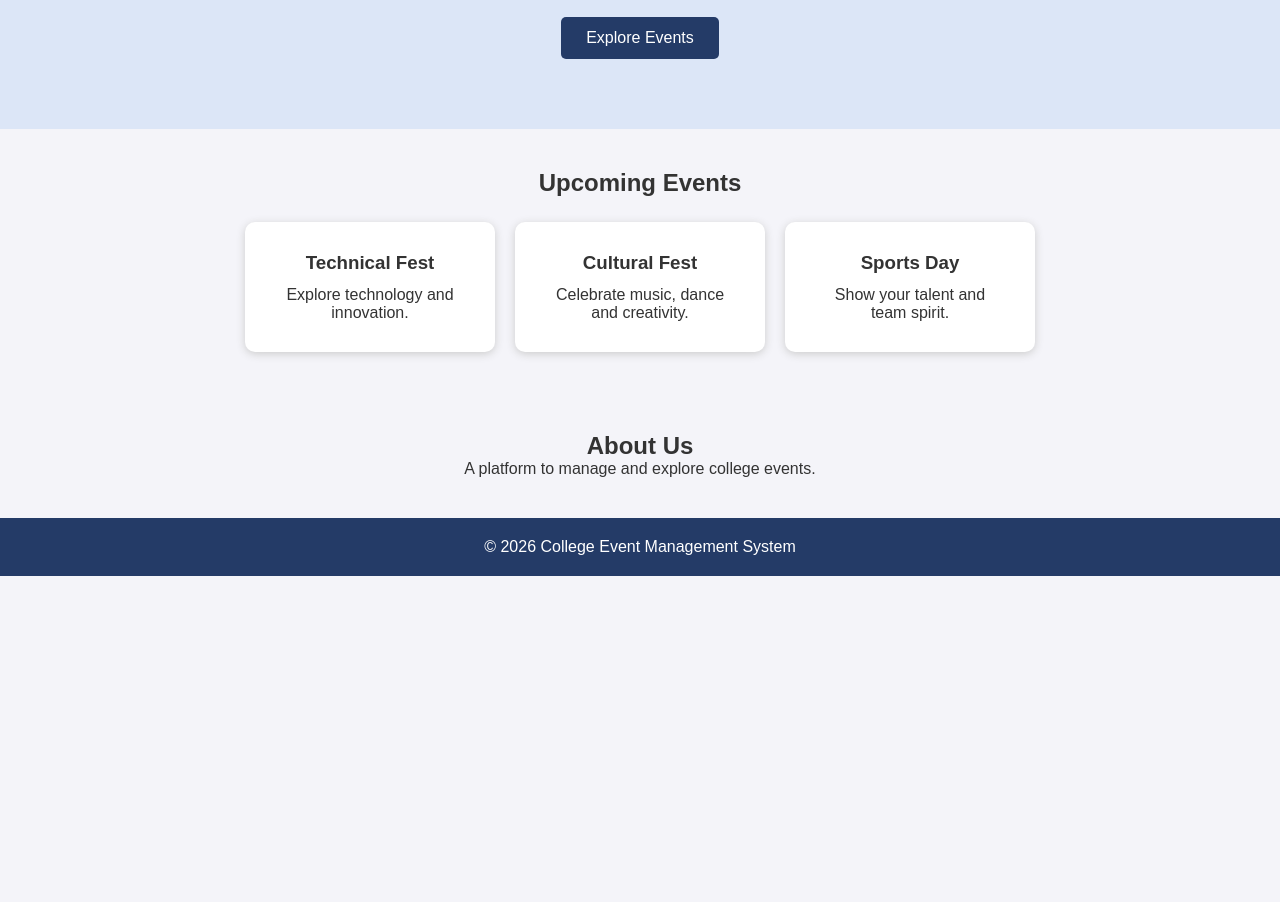
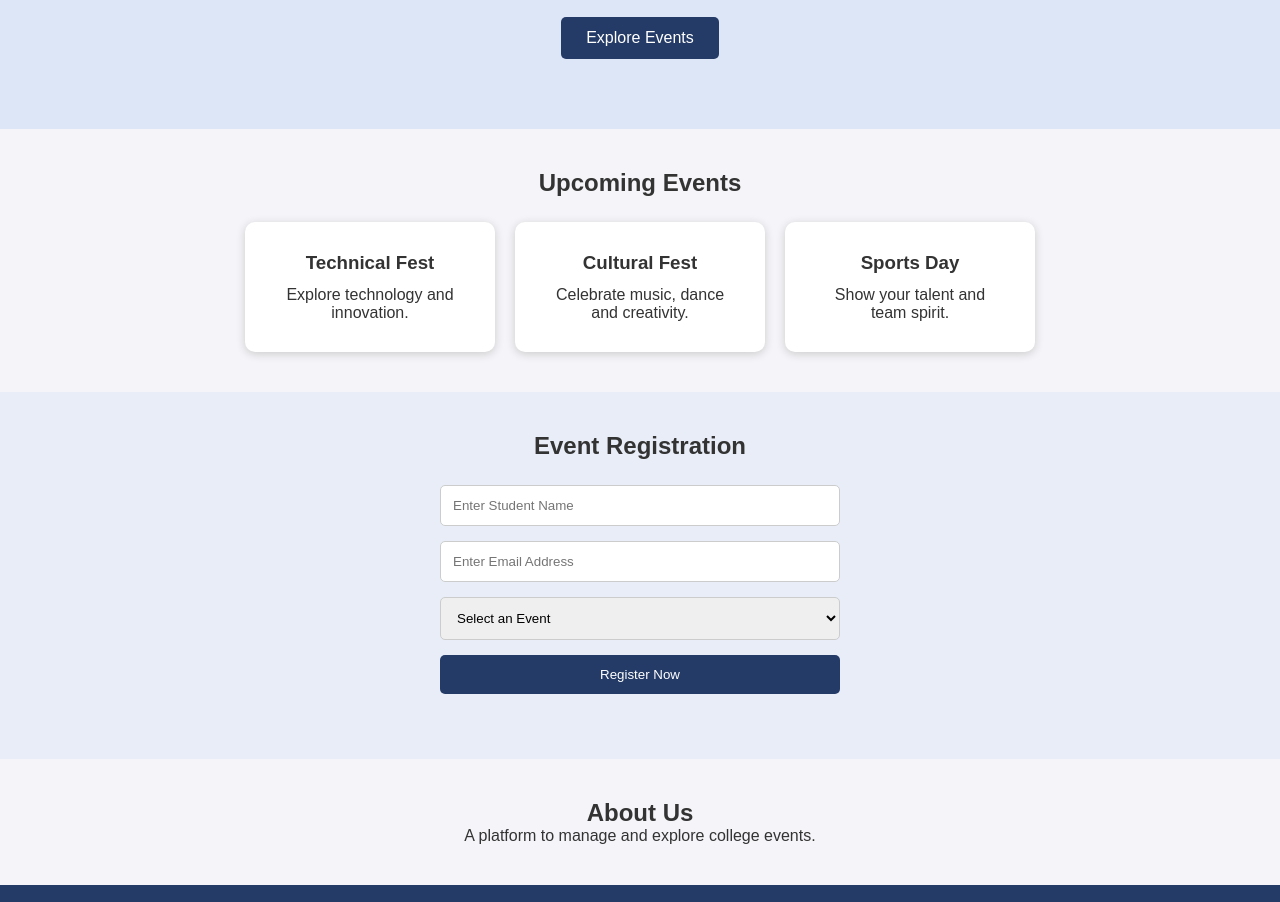
Before and after one commit to Tsrushti21/College-Event-Management, a plain HTML site: page index.html in a window 1280 px wide. Shown: the part 253-1155 px from the top of the page. Before the commit the page ends 829 px from the top, so only its background shows below. Drawn offline with Linux system fonts and the light colour scheme.

Commit message:
Add event registration feature

```diff
--- a/index.html
+++ b/index.html
@@ -1,33 +1,41 @@
 
 <!DOCTYPE html>
 <html lang="en">
+
 <head>
     <meta charset="UTF-8">
     <meta name="viewport" content="width=device-width, initial-scale=1.0">
     <title>College Event Management</title>
     <link rel="stylesheet" href="style.css">
 </head>
+
 <body>
 
+    <!-- Header Section -->
     <header>
         <h1>College Event Management System</h1>
+
         <nav>
             <a href="#home">Home</a>
             <a href="#events">Events</a>
+            <a href="#registration">Register</a>
             <a href="#about">About</a>
         </nav>
     </header>
 
+    <!-- Home Section -->
     <section id="home" class="hero">
         <h2>Welcome to College Events!</h2>
         <p>Discover, participate and celebrate college life.</p>
         <a href="#events" class="btn">Explore Events</a>
     </section>
 
+    <!-- Events Section -->
     <section id="events">
         <h2>Upcoming Events</h2>
 
         <div class="event-container">
+
             <div class="event-card">
                 <h3>Technical Fest</h3>
                 <p>Explore technology and innovation.</p>
@@ -42,18 +50,56 @@
                 <h3>Sports Day</h3>
                 <p>Show your talent and team spirit.</p>
             </div>
+
         </div>
     </section>
 
+    <!-- Event Registration Section -->
+    <section id="registration">
+        <h2>Event Registration</h2>
+
+        <form id="registrationForm">
+
+            <input
+                type="text"
+                id="studentName"
+                placeholder="Enter Student Name"
+                required
+            >
+
+            <input
+                type="email"
+                id="studentEmail"
+                placeholder="Enter Email Address"
+                required
+            >
+
+            <select id="eventName" required>
+                <option value="">Select an Event</option>
+                <option value="Technical Fest">Technical Fest</option>
+                <option value="Cultural Fest">Cultural Fest</option>
+                <option value="Sports Day">Sports Day</option>
+            </select>
+
+            <button type="submit">Register Now</button>
+
+        </form>
+
+        <p id="successMessage"></p>
+    </section>
+
+    <!-- About Section -->
     <section id="about">
         <h2>About Us</h2>
         <p>A platform to manage and explore college events.</p>
     </section>
 
+    <!-- Footer Section -->
     <footer>
         <p>© 2026 College Event Management System</p>
     </footer>
 
     <script src="script.js"></script>
+
 </body>
 </html>
--- a/script.js
+++ b/script.js
@@ -1,2 +1,17 @@
+console.log("College Event Management System loaded successfully!");
 
-console.log("College Event Management System loaded successfully!");
+document.getElementById("registrationForm")
+.addEventListener("submit", function(event) {
+
+    event.preventDefault();
+
+    let name = document.getElementById("studentName").value;
+    let email = document.getElementById("studentEmail").value;
+    let selectedEvent = document.getElementById("eventName").value;
+
+    document.getElementById("successMessage").innerText =
+        "Congratulations " + name +
+        "! You have successfully registered for " + selectedEvent + ".";
+
+    this.reset();
+});
--- a/style.css
+++ b/style.css
@@ -80,3 +80,40 @@ footer {
     text-align: center;
     padding: 20px;
 }
+
+/* Event Registration Styling */
+
+#registration {
+    padding: 40px 20px;
+    text-align: center;
+    background: #e8edf7;
+}
+
+#registrationForm {
+    max-width: 400px;
+    margin: 25px auto;
+    display: flex;
+    flex-direction: column;
+    gap: 15px;
+}
+
+#registrationForm input,
+#registrationForm select {
+    padding: 12px;
+    border: 1px solid #ccc;
+    border-radius: 5px;
+}
+
+#registrationForm button {
+    padding: 12px;
+    background: #243b67;
+    color: white;
+    border: none;
+    border-radius: 5px;
+    cursor: pointer;
+}
+
+#successMessage {
+    color: green;
+    font-weight: bold;
+}
```
